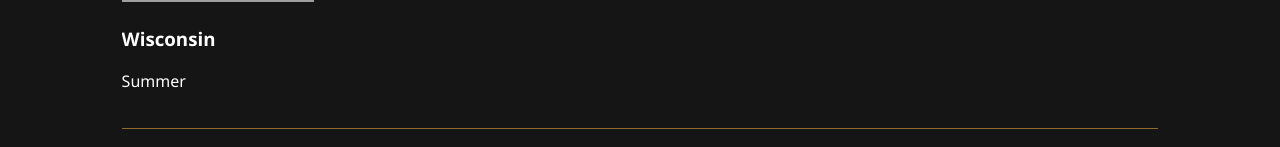
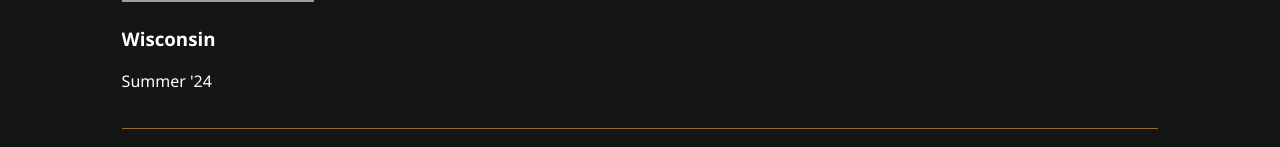
Before and after one commit to miiree12lb/video-gallery, a React (Create React App) app: page / in a window 1280 px wide. Shown: the part 478-625 px from the top of the page. Built offline with nearby package versions, Linux system fonts and the light colour scheme; grey boxes are pictures that could not be loaded.

Commit message:
fix typo

```diff
--- a/src/index.jsx
+++ b/src/index.jsx
@@ -10,7 +10,7 @@
 
 function Root() {
     const travelVideos = [
-        {videoUrl:"https://drive.google.com/file/d/1MF9pskvYNstpLSs_vHGEpdLKcZDiAxYS/preview", vertical: true, title: "Wisconsin", subtitle: "Summer"}
+        {videoUrl:"https://drive.google.com/file/d/1MF9pskvYNstpLSs_vHGEpdLKcZDiAxYS/preview", vertical: true, title: "Wisconsin", subtitle: "Summer '24"}
     ]
 
     return (
```
Also changed, not shown: 8 other files (tests, documents, lock files or other folders).
